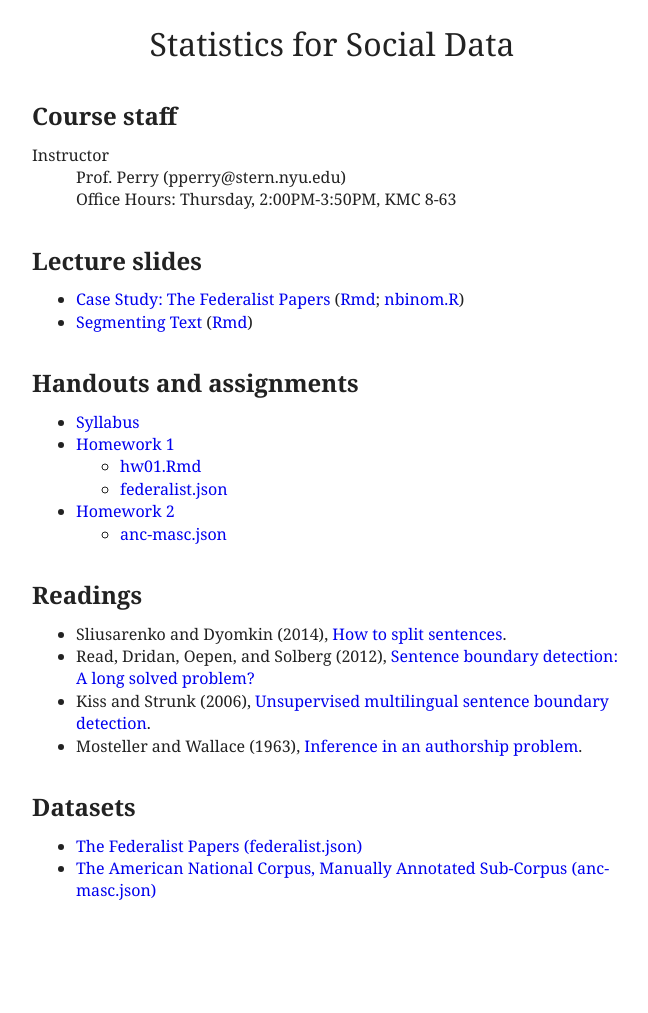
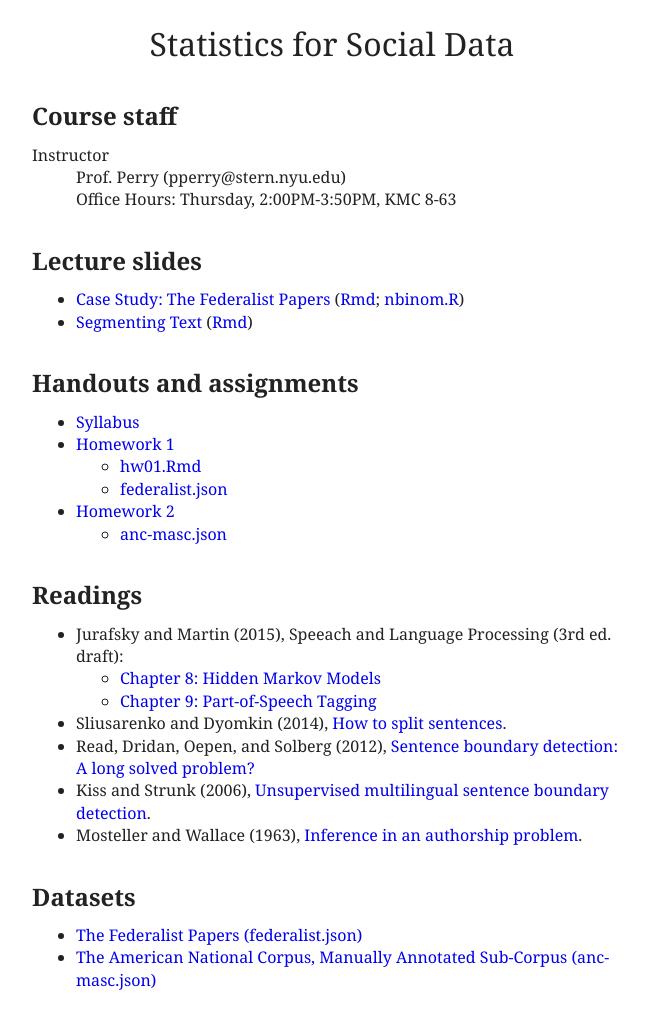
Before and after one commit to patperry/patperry.github.com, a Jekyll site: the page built from course/ssd/index.html, in a window 1280 px wide. Shown: the whole page, without its empty margins (308-956 px from the left). Built offline with Jekyll 4.4.1, drawn with Linux system fonts in a browser that asks for light colours; before the commit the page ends 924 px from its top, so only the background shows below that.

Commit message:
add jurafsky martin refs

```diff
--- a/course/ssd/index.html
+++ b/course/ssd/index.html
@@ -106,6 +106,11 @@ to take the course.
   <li>Cluaset, Shalizi, and Newman (2009), <a href="Clau09.pdf">Power-law
       distributions in empirical data</a>.
 -->
+  <li>Jurafsky and Martin (2015), Speeach and Language Processing (3rd ed.  draft):
+    <ul>
+      <li><a href="https://web.stanford.edu/~jurafsky/slp3/8.pdf">Chapter 8: Hidden Markov Models</a>
+      <li><a href="https://web.stanford.edu/~jurafsky/slp3/9.pdf">Chapter 9: Part-of-Speech Tagging</a>
+    </ul>
   <li>Sliusarenko and Dyomkin (2014),
     <a href="http://tech.grammarly.com/blog/posts/How-to-Split-Sentences.html">How to split sentences</a>.
   <li>Read, Dridan, Oepen, and Solberg (2012),
```
